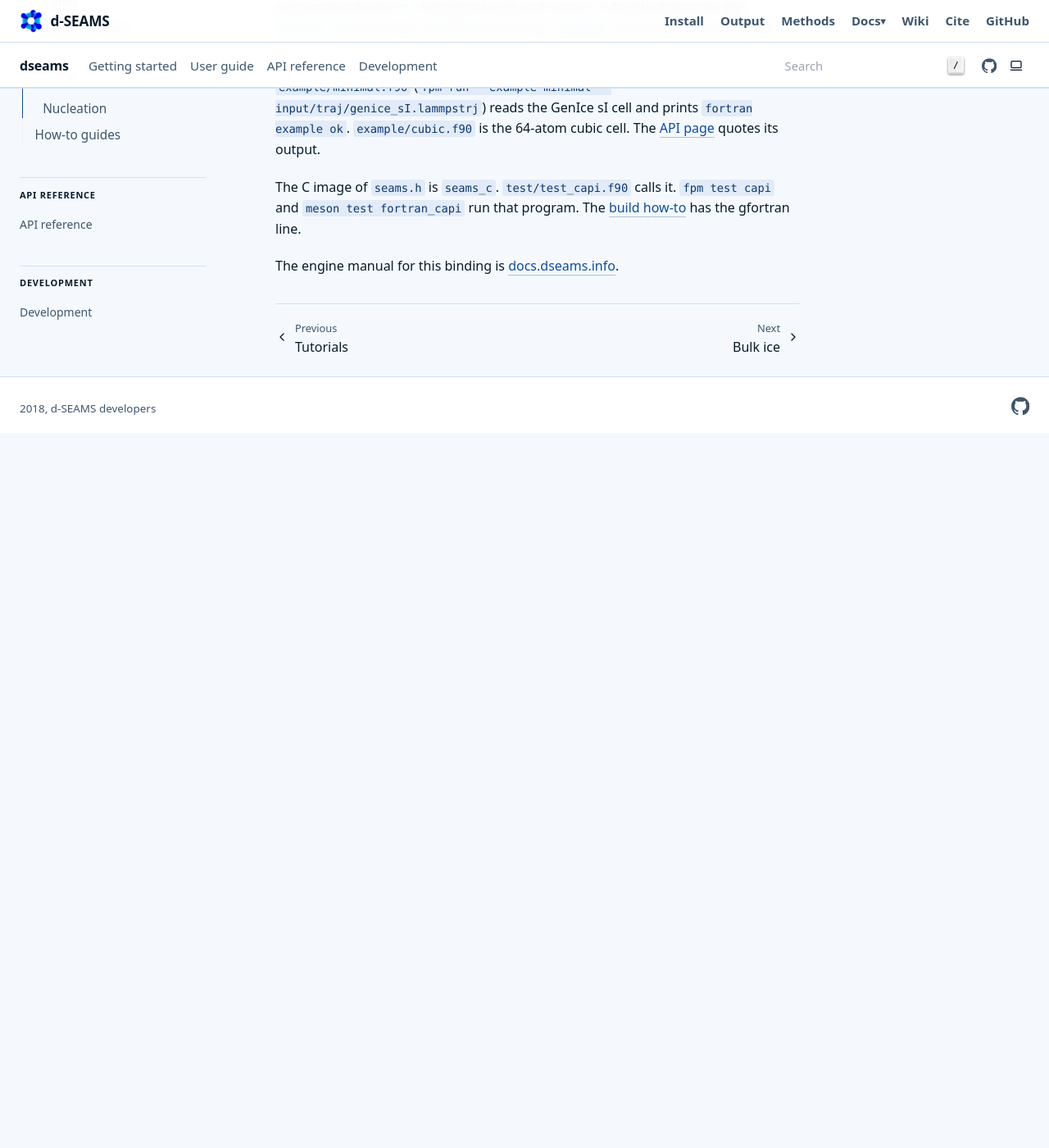
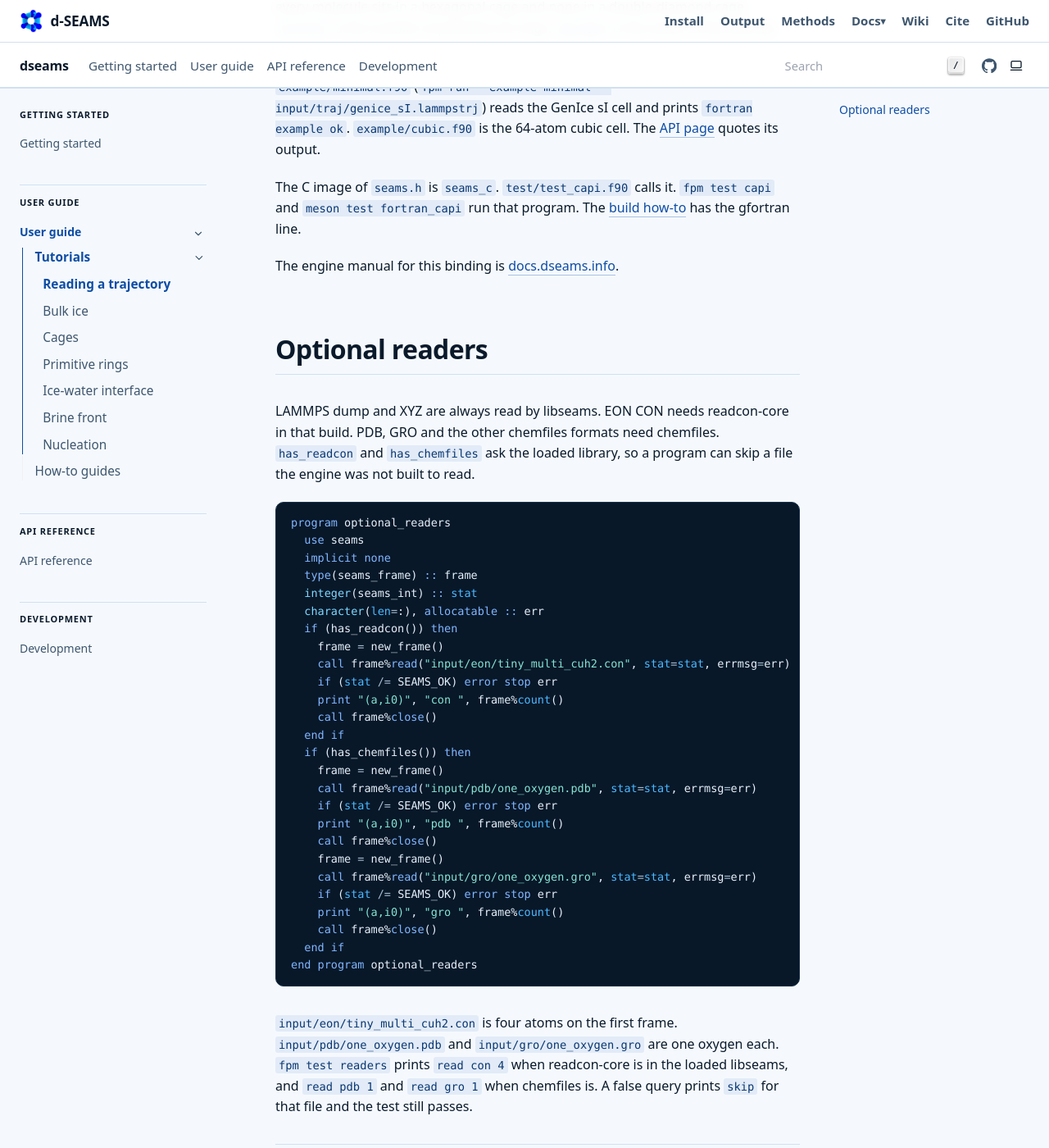
Before and after one commit to d-SEAMS/dseams-fortran, a Sphinx documentation site: the page built from docs/tutorials/fortran.md, in a window 1280 px wide and 1400 px high, scrolled down 1380 px. Shown: the whole window at 82% size. Built offline with Sphinx 7.4.7, drawn with Linux system fonts in a browser that asks for light colours; before the commit the page ends 1908 px from its top, so only the background shows below that.

Commit message:
feat: report chemfiles and readcon from the loaded engine
has_chemfiles and has_readcon read a probe file through the linked
libseams and cache the answer. Meson defines SEAMS_HAS_CHEMFILES and
SEAMS_HAS_READCON when seams.pc or the optional pkg-config file says
so, and still configures when both are absent. The readers test reads
a CON, a PDB and a GRO only when the matching query is true.

````diff
--- a/docs/tutorials/fortran.md
+++ b/docs/tutorials/fortran.md
@@ -64,3 +64,46 @@ The C image of `seams.h` is `seams_c`. `test/test_capi.f90` calls it.
 
 The engine manual for this binding is
 [docs.dseams.info](https://docs.dseams.info/fronts/fortran.html).
+
+## Optional readers
+
+LAMMPS dump and XYZ are always read by libseams. EON CON needs
+readcon-core in that build. PDB, GRO and the other chemfiles formats
+need chemfiles. `has_readcon` and `has_chemfiles` ask the loaded
+library, so a program can skip a file the engine was not built to read.
+
+```fortran
+program optional_readers
+  use seams
+  implicit none
+  type(seams_frame) :: frame
+  integer(seams_int) :: stat
+  character(len=:), allocatable :: err
+  if (has_readcon()) then
+    frame = new_frame()
+    call frame%read("input/eon/tiny_multi_cuh2.con", stat=stat, errmsg=err)
+    if (stat /= SEAMS_OK) error stop err
+    print "(a,i0)", "con ", frame%count()
+    call frame%close()
+  end if
+  if (has_chemfiles()) then
+    frame = new_frame()
+    call frame%read("input/pdb/one_oxygen.pdb", stat=stat, errmsg=err)
+    if (stat /= SEAMS_OK) error stop err
+    print "(a,i0)", "pdb ", frame%count()
+    call frame%close()
+    frame = new_frame()
+    call frame%read("input/gro/one_oxygen.gro", stat=stat, errmsg=err)
+    if (stat /= SEAMS_OK) error stop err
+    print "(a,i0)", "gro ", frame%count()
+    call frame%close()
+  end if
+end program optional_readers
+```
+
+`input/eon/tiny_multi_cuh2.con` is four atoms on the first frame.
+`input/pdb/one_oxygen.pdb` and `input/gro/one_oxygen.gro` are one
+oxygen each. `fpm test readers` prints `read con 4` when readcon-core
+is in the loaded libseams, and `read pdb 1` and `read gro 1` when
+chemfiles is. A false query prints `skip` for that file and the test
+still passes.
````
Also changed, not shown: changelog.d/+optional-readers.added.md (added, +1 -0 lines), docs/api/fortran.md (+9 -0 lines), docs/getting-started/install.rst (+8 -3 lines), docs/user-guide/howto/build.rst (+14 -5 lines), fpm.toml (+9 -1 lines), 7 other files.
